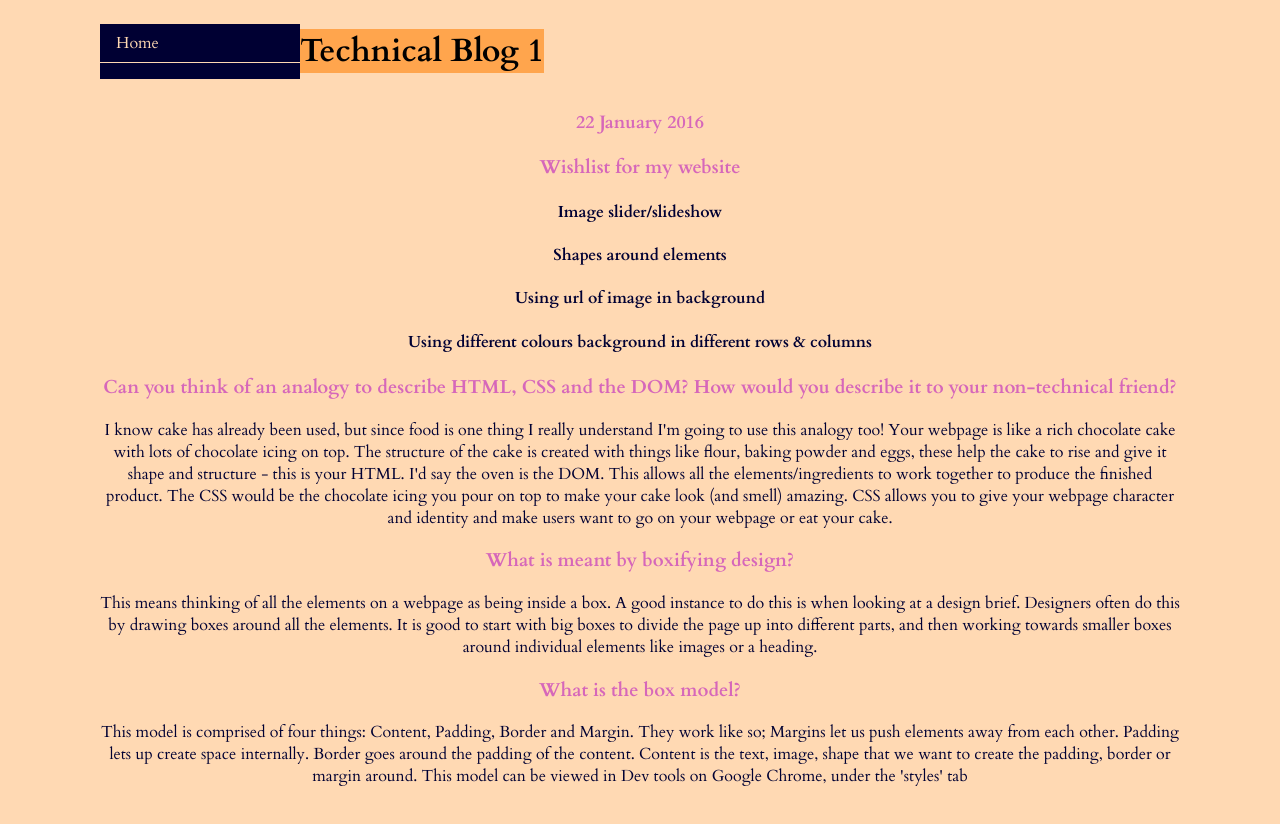
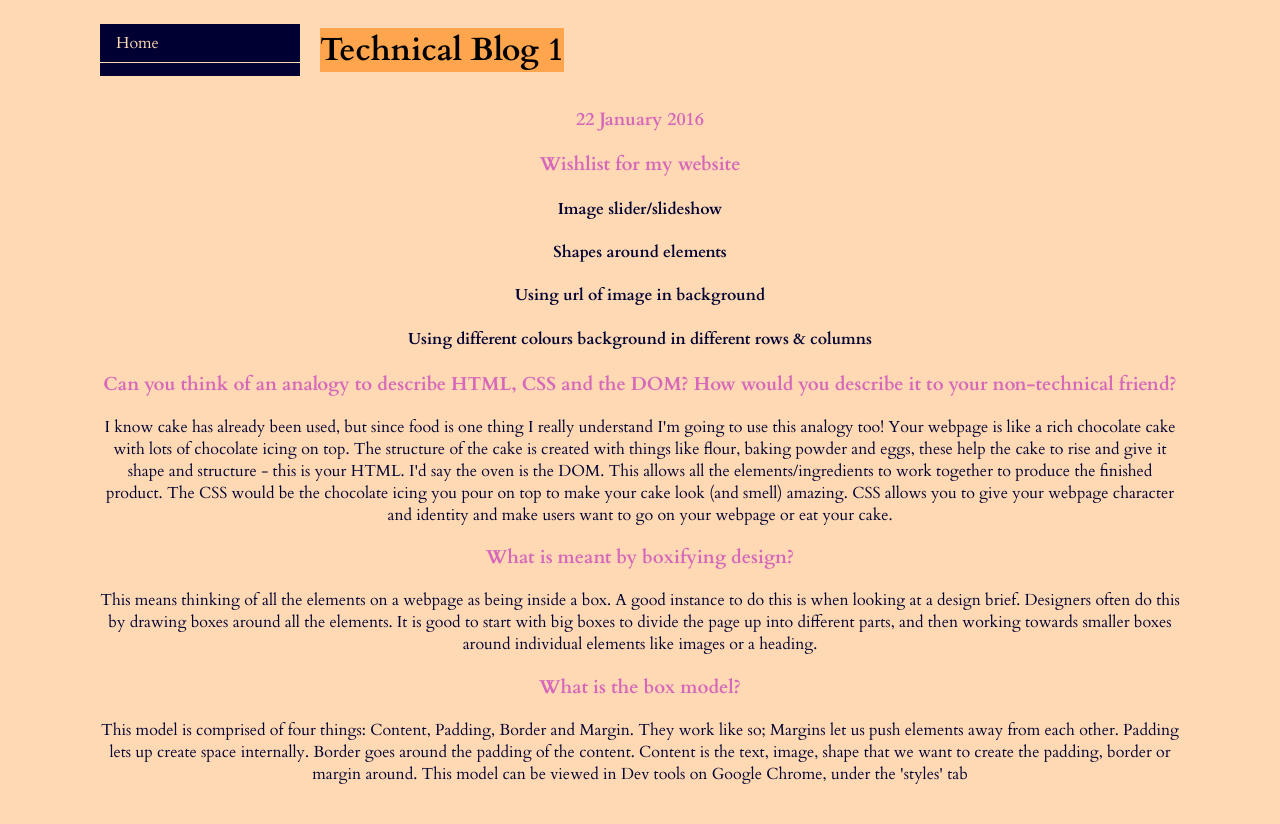
Before and after one commit to maxine-ellah/dev-blog, a plain HTML site: page blog/t2-html-css-dom-p1.html in a window 1280 px wide. Drawn offline with Linux system fonts and the light colour scheme.

```diff
--- a/styles/main.css
+++ b/styles/main.css
@@ -11,21 +11,6 @@ div {
 
 div h1 {
   margin: 20px
-  color: #D667BA;
-  font-family: 'Cardo', serif;
-  font-weight: 1000;
-  font-size: 32px;
-  background: #ea2e49;
-  background-image: initial;
-  background-position-x: initial;
-  background-position-y: initial;
-  background-size: initial;
-  background-repeat-x: initial;
-  background-repeat-y: initial;
-  background-attachment: initial;
-  background-origin: initial;
-  background-clip: initial;
-  background-color: #ffa54d;
 }
 
 
```
